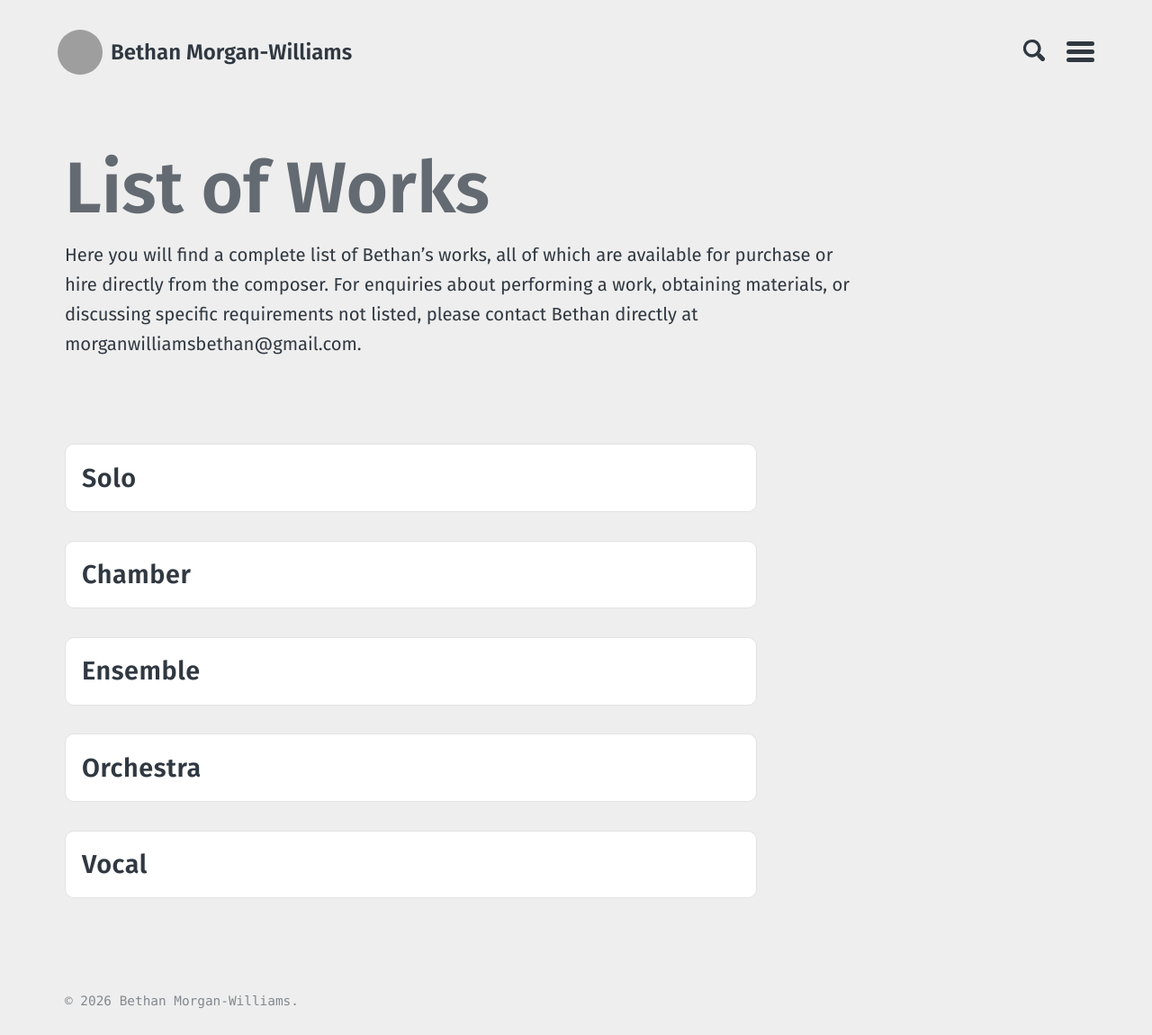
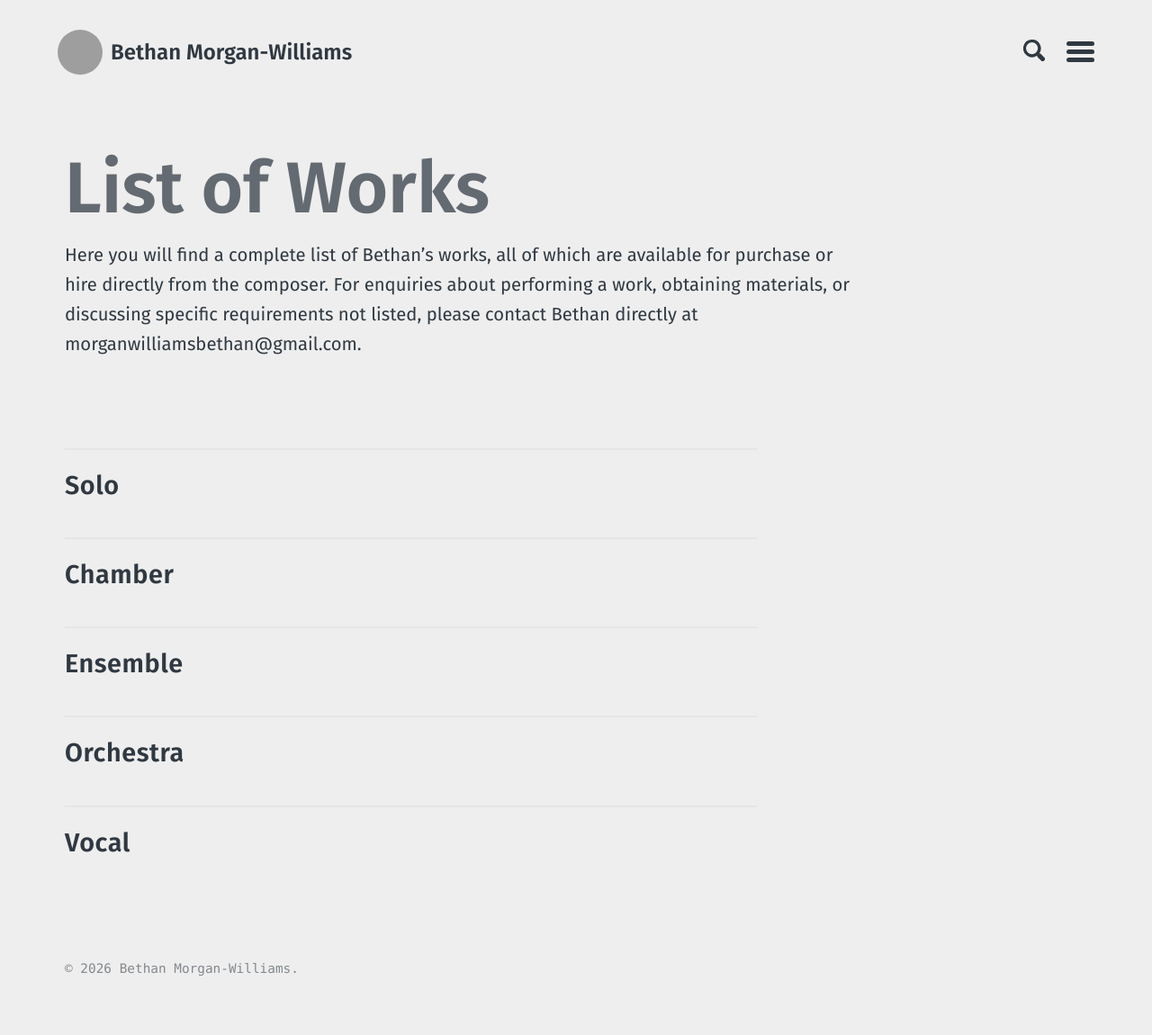
Before and after one commit to morganwilliamsb/website, a Jekyll site: the page built from works.md, in a window 1280 px wide. Shown: the whole page at 90% size. Built offline with Jekyll 4.4.1, drawn with Linux system fonts in a browser that asks for light colours; after the commit the page ends 1114 px from its top, so only the background shows below that; grey boxes are pictures that could not be loaded.

Commit message:
Update main.scss

```diff
--- a/assets/stylesheets/main.scss
+++ b/assets/stylesheets/main.scss
@@ -37,53 +37,53 @@
   }
 }
 
-/* ===== Works page: refined collapsible sections (mobile-first) ===== */
+/* ===== Works page: accordion styling (no indent, clear hierarchy) ===== */
 
 .works-group {
-  margin: 1.75rem 0;
-  border: 1px solid #e3e3e3;
-  border-radius: 10px;
-  background: #fff;
-  overflow: hidden;
+  margin: 2rem 0;
+  padding-top: 1rem;
+  border-top: 2px solid #e5e5e5; /* simple section separation (not boxy) */
 }
 
-/* Section headers (summary) */
+/* clickable section header */
 .works-group summary {
-  padding: 0.85rem 1rem;
-  font-size: 1.2rem;      /* comfortable on mobile */
-  font-weight: 700;
+  padding: 0;
+  margin: 0;
+  font-size: 1.6rem;      /* larger than piece titles */
+  font-weight: 800;
   cursor: pointer;
-  background: transparent; /* remove blocky grey look */
   list-style: none;
+  letter-spacing: 0.02em;
 }
 
-/* Remove default disclosure triangle */
+/* remove default disclosure triangle (Safari/Chrome) */
 .works-group summary::-webkit-details-marker {
   display: none;
 }
 
-/* Subtle divider when open */
+/* space between header and first item when open */
 .works-group[open] summary {
-  border-bottom: 1px solid #eee;
+  margin-bottom: 0.9rem;
 }
 
-/* Spacing inside open sections (prevents “touching”) */
-.works-group[open] > *:not(summary) {
-  padding: 0.75rem 1rem 1.25rem;
+/* IMPORTANT: do NOT pad content (prevents indentation of piece titles) */
+.works-group > *:not(summary) {
+  padding: 0;
 }
 
-/* Desktop refinement */
-@media (min-width: 900px) {
+/* Mobile tuning */
+@media (max-width: 900px) {
   .works-group summary {
-    font-size: 1.6rem;
-    letter-spacing: 0.02em;
+    font-size: 1.45rem;
+    letter-spacing: 0.01em;
   }
 }
 
 /* ===== Works page typography refinements ===== */
 
+/* Piece titles */
 .page-content .works-list h4 {
-  font-size: 1.35rem;
+  font-size: 1.2rem;   /* smaller than section headers */
   font-weight: 650;
   margin: 0 0 0.35rem 0;
 }
```
